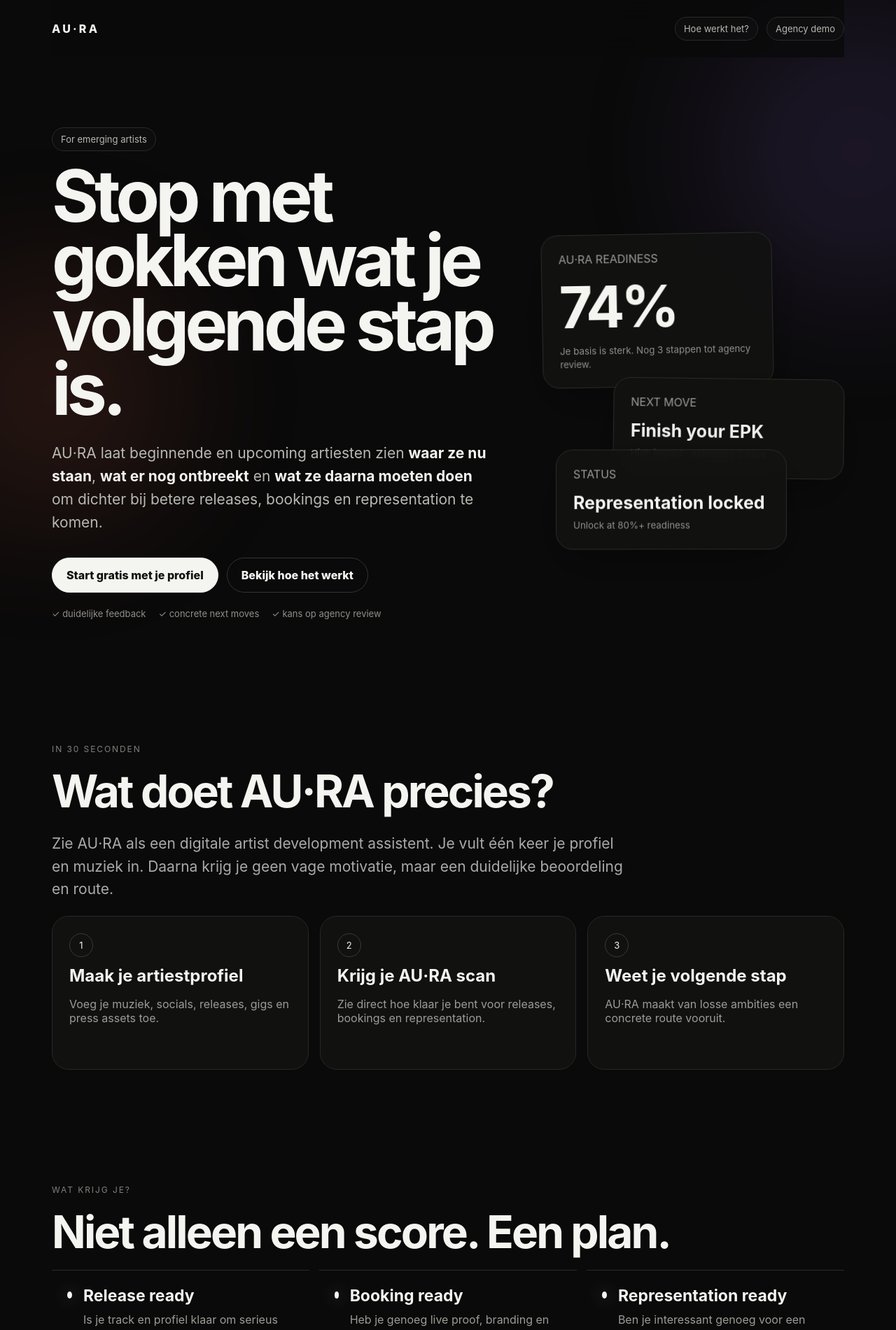
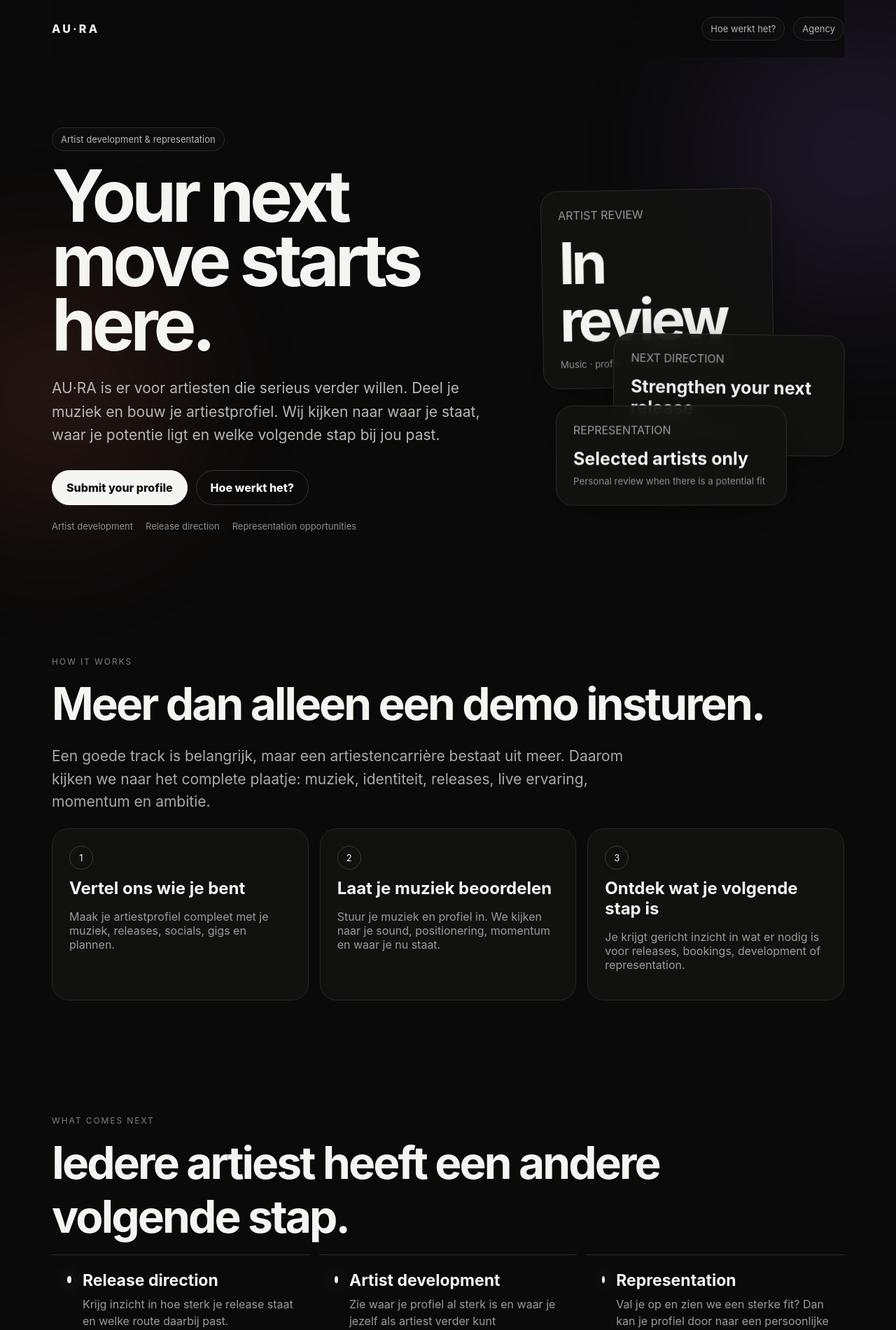
Before and after one commit to Joshsoui/Au.ra, a Next.js app: page / in a window 1280 px wide. Shown: the top 1901 px of the page at 70% size. Built offline with nearby package versions, Linux system fonts and the light colour scheme.

Commit message:
Reposition AU·RA around human artist development and representation

```diff
--- a/app/page.tsx
+++ b/app/page.tsx
@@ -1,55 +1,55 @@
 import Link from 'next/link';
 
 const steps=[
-  ['1','Maak je artiestprofiel','Voeg je muziek, socials, releases, gigs en press assets toe.'],
-  ['2','Krijg je AU·RA scan','Zie direct hoe klaar je bent voor releases, bookings en representation.'],
-  ['3','Weet je volgende stap','AU·RA maakt van losse ambities een concrete route vooruit.']
+  ['1','Vertel ons wie je bent','Maak je artiestprofiel compleet met je muziek, releases, socials, gigs en plannen.'],
+  ['2','Laat je muziek beoordelen','Stuur je muziek en profiel in. We kijken naar je sound, positionering, momentum en waar je nu staat.'],
+  ['3','Ontdek wat je volgende stap is','Je krijgt gericht inzicht in wat er nodig is voor releases, bookings, development of representation.']
 ];
 
 const outcomes=[
-  ['Release ready','Is je track en profiel klaar om serieus gepitcht te worden?'],
-  ['Booking ready','Heb je genoeg live proof, branding en professionaliteit voor meer gigs?'],
-  ['Representation ready','Ben je interessant genoeg voor een echte agency review?']
+  ['Release direction','Krijg inzicht in hoe sterk je release staat en welke route daarbij past.'],
+  ['Artist development','Zie waar je profiel al sterk is en waar je jezelf als artiest verder kunt ontwikkelen.'],
+  ['Representation','Val je op en zien we een sterke fit? Dan kan je profiel door naar een persoonlijke agency review.']
 ];
 
 export default function Home(){
   return <main>
     <div className="ambient ambient-one"/><div className="ambient ambient-two"/>
     <div className="wrap">
-      <nav className="nav"><div className="brand">AU·RA</div><div className="navlinks"><Link className="pill" href="#how">Hoe werkt het?</Link><Link className="pill" href="/dashboard">Agency demo</Link></div></nav>
+      <nav className="nav"><div className="brand">AU·RA</div><div className="navlinks"><Link className="pill" href="#how">Hoe werkt het?</Link><Link className="pill" href="/dashboard">Agency</Link></div></nav>
 
       <section className="hero hero-grid">
         <div>
-          <span className="pill pulse">For emerging artists</span>
-          <h1>Stop met gokken wat je volgende stap is.</h1>
-          <p className="hero-copy">AU·RA laat beginnende en upcoming artiesten zien <b>waar ze nu staan</b>, <b>wat er nog ontbreekt</b> en <b>wat ze daarna moeten doen</b> om dichter bij betere releases, bookings en representation te komen.</p>
-          <div className="actions"><Link className="btn" href="/artist">Start gratis met je profiel</Link><Link className="btn alt" href="#how">Bekijk hoe het werkt</Link></div>
-          <div className="microproof"><span>✓ duidelijke feedback</span><span>✓ concrete next moves</span><span>✓ kans op agency review</span></div>
+          <span className="pill pulse">Artist development & representation</span>
+          <h1>Your next move starts here.</h1>
+          <p className="hero-copy">AU·RA is er voor artiesten die serieus verder willen. Deel je muziek en bouw je artiestprofiel. Wij kijken naar waar je staat, waar je potentie ligt en welke volgende stap bij jou past.</p>
+          <div className="actions"><Link className="btn" href="/artist">Submit your profile</Link><Link className="btn alt" href="#how">Hoe werkt het?</Link></div>
+          <div className="microproof"><span>Artist development</span><span>Release direction</span><span>Representation opportunities</span></div>
         </div>
         <div className="floating-stack">
-          <div className="float-card float-a"><span className="muted">AU·RA READINESS</span><strong>74%</strong><small>Je basis is sterk. Nog 3 stappen tot agency review.</small></div>
-          <div className="float-card float-b"><span className="muted">NEXT MOVE</span><b>Finish your EPK</b><small>High impact · estimated 2 days</small></div>
-          <div className="float-card float-c"><span className="muted">STATUS</span><b>Representation locked</b><small>Unlock at 80%+ readiness</small></div>
+          <div className="float-card float-a"><span className="muted">ARTIST REVIEW</span><strong>In review</strong><small>Music · profile · momentum · positioning</small></div>
+          <div className="float-card float-b"><span className="muted">NEXT DIRECTION</span><b>Strengthen your next release</b><small>Profile feedback available</small></div>
+          <div className="float-card float-c"><span className="muted">REPRESENTATION</span><b>Selected artists only</b><small>Personal review when there is a potential fit</small></div>
         </div>
       </section>
 
       <section className="section explainer" id="how">
-        <p className="eyebrow">IN 30 SECONDEN</p><h2>Wat doet AU·RA precies?</h2>
-        <p className="lead">Zie AU·RA als een digitale artist development assistent. Je vult één keer je profiel en muziek in. Daarna krijg je geen vage motivatie, maar een duidelijke beoordeling en route.</p>
+        <p className="eyebrow">HOW IT WORKS</p><h2>Meer dan alleen een demo insturen.</h2>
+        <p className="lead">Een goede track is belangrijk, maar een artiestencarrière bestaat uit meer. Daarom kijken we naar het complete plaatje: muziek, identiteit, releases, live ervaring, momentum en ambitie.</p>
         <div className="grid">{steps.map(([n,t,d])=><div className="card step-card" key={t}><span className="stepnr">{n}</span><h3>{t}</h3><p className="muted">{d}</p></div>)}</div>
       </section>
 
       <section className="section">
-        <p className="eyebrow">WAT KRIJG JE?</p><h2>Niet alleen een score. Een plan.</h2>
+        <p className="eyebrow">WHAT COMES NEXT</p><h2>Iedere artiest heeft een andere volgende stap.</h2>
         <div className="outcome-grid">{outcomes.map(([t,d])=><div className="outcome" key={t}><div className="dot"/><div><h3>{t}</h3><p className="muted">{d}</p></div></div>)}</div>
       </section>
 
       <section className="section split assessment-demo">
-        <div className="callout"><p>YOUR AU·RA ASSESSMENT</p><div className="score">74%</div><h2 style={{fontSize:36}}>Representation readiness</h2><p className="muted">Sterke muziek en branding. Voeg meer live proof toe en maak je volgende release concreter voordat je representation pusht.</p><div className="progress"><span style={{width:'74%'}}/></div></div>
-        <div className="card"><p className="muted">JOUW VOLGENDE STAPPEN</p><div className="list"><div className="item"><span>EPK afmaken</span><b>High impact</b></div><div className="item"><span>Volgende single voorbereiden</span><b>4–6 weken</b></div><div className="item"><span>Live performance toevoegen</span><b>Ontbreekt</b></div><div className="item"><span>Agency review</span><b>Locked</b></div></div></div>
+        <div className="callout"><p>ARTIST REVIEW</p><div className="score" style={{fontSize:42}}>Strong potential</div><h2 style={{fontSize:36}}>Your profile is moving in the right direction.</h2><p className="muted">Je sound en positionering vallen op. Meer recente live content en een sterk plan rond je volgende release kunnen je profiel verder brengen.</p></div>
+        <div className="card"><p className="muted">RECOMMENDED NEXT STEPS</p><div className="list"><div className="item"><span>Professional EPK afronden</span><b>Priority</b></div><div className="item"><span>Volgende release voorbereiden</span><b>Next</b></div><div className="item"><span>Recente live content toevoegen</span><b>Recommended</b></div><div className="item"><span>Representation review</span><b>By selection</b></div></div></div>
       </section>
 
-      <section className="section representation-block" id="representation"><p className="eyebrow">REPRESENTATION</p><h2>En als je er klaar voor bent?</h2><p className="lead">Dan kun je vanuit AU·RA een echte agency review aanvragen. Geen automatische deal, geen pay-to-sign. Een menselijke beoordeling op muziek, momentum, professionaliteit en fit.</p><div className="actions"><Link className="btn" href="/artist">Doe je AU·RA scan</Link></div></section>
+      <section className="section representation-block" id="representation"><p className="eyebrow">REPRESENTATION</p><h2>Op zoek naar de juiste mensen om je heen?</h2><p className="lead">We gebruiken AU·RA ook om nieuw talent te ontdekken. Wanneer je muziek, profiel en ambitie aansluiten bij waar wij in geloven, kan je submission worden geselecteerd voor een persoonlijke kennismaking en mogelijke representation.</p><div className="actions"><Link className="btn" href="/artist">Submit your music</Link></div></section>
     </div>
   </main>
 }
```
